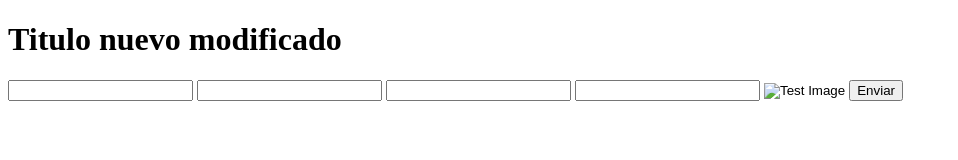
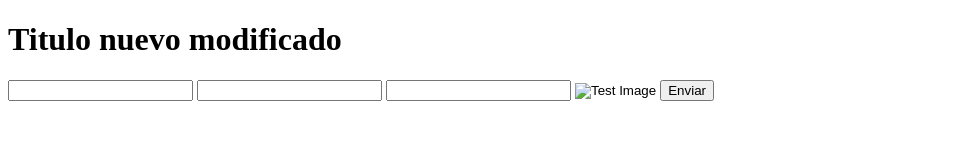
Before and after one commit to karlos2075/hello-world-git, a plain HTML site: page index.html in a window 1280 px wide. Shown: the whole page, without its empty margins (0-958 px from the left). Drawn offline with Linux system fonts and the light colour scheme.

Commit message:
Se borro linea duplicada

```diff
--- a/index.html
+++ b/index.html
@@ -11,7 +11,6 @@
         <input type="number" name="primerNombre" id="primerNombre">
         <input type="text" name="apellidoPaterno" id="apellidoPaterno">
         <input type="text" name="apellidoMaterno" id="apellidoMaterno">
-        <input type="text" name="apellidoPaterno" id="apellidoMaterno">
         <input type="image" src="#" alt="Test Image">
         <input type="button" value="Enviar">
     </form>
```
